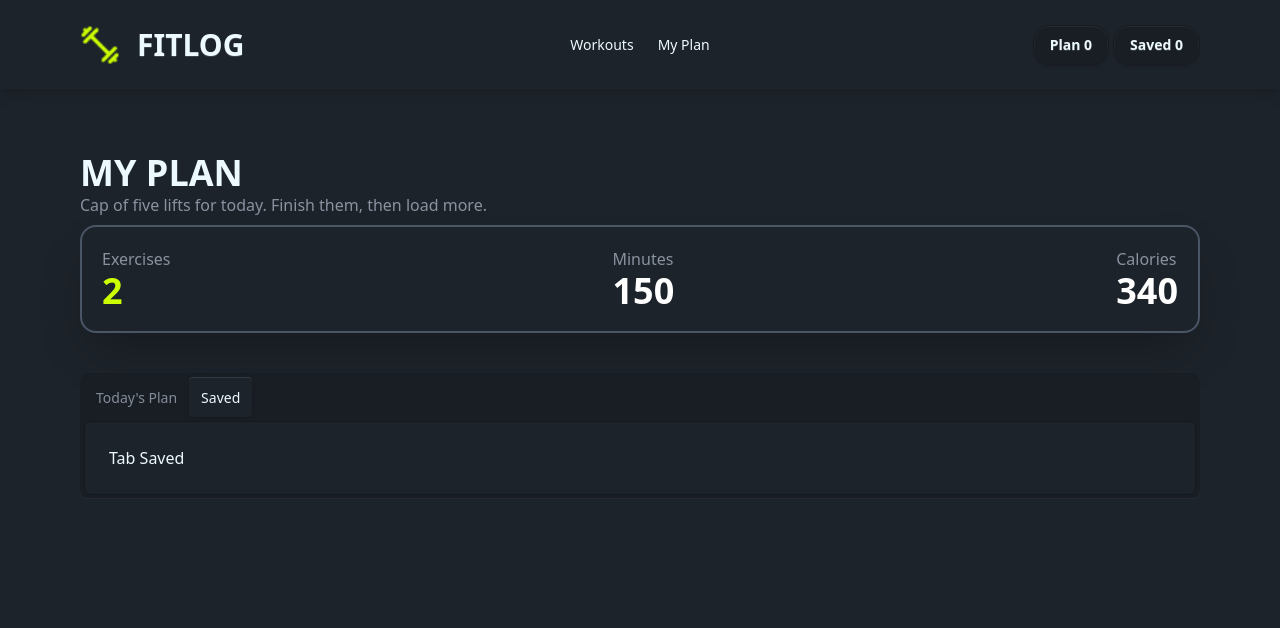
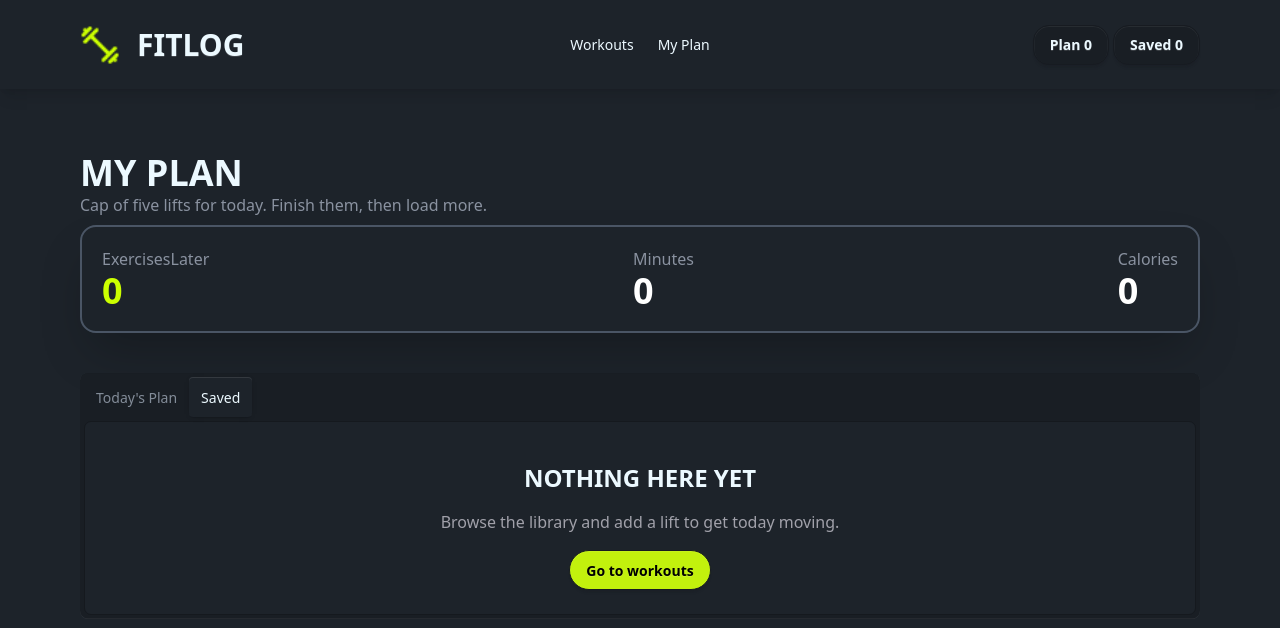
Before and after one commit to Wasima230Sultana/Fit-Log, a Next.js app: page /my-plan in a window 1280 px wide. Shown: the top 628 px of the page. Built offline with nearby package versions, Linux system fonts and the light colour scheme.

Commit message:
Add my plan part

```diff
--- a/src/app/Components/ButtonDetails/LaterButton.tsx
+++ b/src/app/Components/ButtonDetails/LaterButton.tsx
@@ -10,10 +10,10 @@ const LaterButton = ({work}:{work:IWorkOuts}) => {
     const handleLaterList=()=>{
           const checkList = laterList.find((t)=>String(t.id) === String(work.id)) as IWorkOuts;
           if(checkList){
-        toast.error("Already added this item");
+            toast.error("Already added this item for later plan");
           }else{
             setLaterList([...laterList,work])
-   toast.success(`Saved "${work.name}" in later plan`);
+            toast.success(`Saved "${work.name}" in later plan`);
           }
 
 
--- /dev/null
+++ b/src/app/Components/MyPlanPart/MyPlanBoxLater.tsx
@@ -0,0 +1,35 @@
+'use client'
+
+import { WorkoutContext } from "@/app/context/page";
+import { useContext } from "react";
+
+const MyPlanBoxLater = () => {
+    const {laterList,setLaterList} = useContext(WorkoutContext)
+    const totalCalories =
+    laterList.reduce((total, workout) => total + workout.caloriesBurned, 0);
+        const totalTime =
+    laterList.reduce((total, workout) => total + workout.duration, 0);
+    return (
+        <div>
+            <div className='my-2 flex justify-between items-center p-5 rounded-2xl border-2 border-gray-600 shadow-2xl'>
+                <div>
+                    <p className='text-[#8A92A0]'>ExercisesLater</p>
+                    <p className='text-4xl text-[#CCFF00] font-bold'>{laterList.length}</p>
+                </div>
+
+                <div>
+                    <p className='text-[#8A92A0]'>Minutes</p>
+                    <p className='text-4xl text-[#FFFFFF] font-bold'>{totalTime}</p>
+                </div>
+
+                <div>
+                    <p className='text-[#8A92A0]'>Calories</p>
+                    <p className='text-4xl text-[#FFFFFF] font-bold'>{totalCalories}</p>
+
+                </div>
+            </div>
+        </div>
+    );
+};
+
+export default MyPlanBoxLater;
--- /dev/null
+++ b/src/app/Components/MyPlanPart/MyPlanBoxToday.tsx
@@ -0,0 +1,35 @@
+'use client'
+
+import { WorkoutContext } from "@/app/context/page";
+import { useContext } from "react";
+
+const MyPlanBoxToday = () => {
+    const {laterList,todayList,setLaterList,setTodayList} = useContext(WorkoutContext)
+    const totalCalories =
+    todayList.reduce((total, workout) => total + workout.caloriesBurned, 0);
+        const totalTime =
+    todayList.reduce((total, workout) => total + workout.duration, 0);
+    return (
+        <div>
+            <div className='my-2 flex justify-between items-center p-5 rounded-2xl border-2 border-gray-600 shadow-2xl'>
+                <div>
+                    <p className='text-[#8A92A0]'>ExercisesToday</p>
+                    <p className='text-4xl text-[#CCFF00] font-bold'>{todayList.length}</p>
+                </div>
+
+                <div>
+                    <p className='text-[#8A92A0]'>Minutes</p>
+                    <p className='text-4xl text-[#FFFFFF] font-bold'>{totalTime}</p>
+                </div>
+
+                <div>
+                    <p className='text-[#8A92A0]'>Calories</p>
+                    <p className='text-4xl text-[#FFFFFF] font-bold'>{totalCalories}</p>
+
+                </div>
+            </div>
+        </div>
+    );
+};
+
+export default MyPlanBoxToday;
--- a/src/app/my-plan/page.tsx
+++ b/src/app/my-plan/page.tsx
@@ -1,39 +1,115 @@
-import React from 'react';
+'use client';
+
+import { useContext, useState } from 'react';
+import { WorkoutContext } from '../context/page';
+import WorkoutsCard from '../Components/homepage/WorkoutsCard';
+import MyPlanBoxToday from '../Components/MyPlanPart/MyPlanBoxToday';
+import MyPlanBoxLater from '../Components/MyPlanPart/MyPlanBoxLater';
 
 const MyPlanPage = () => {
+    const {
+        todayList,
+        laterList,
+    } = useContext(WorkoutContext);
+
+    const [toggle, setToggle] = useState(false);
+
     return (
-        <div className='max-w-8xl mx-auto my-8 p-6 md:px-20'>
-            <div className='my-2'>
-                <h1 className='text-4xl font-extrabold'>MY PLAN</h1>
-                <p className='text-[#8A92A0]'>Cap of five lifts for today. Finish them, then load more.</p>
+        <div className="max-w-8xl mx-auto my-8 p-6 md:px-20">
+
+            <div className="my-2">
+                <h1 className="text-4xl font-extrabold">
+                    MY PLAN
+                </h1>
+
+                <p className="text-[#8A92A0]">
+                    Cap of five lifts for today. Finish them, then load more.
+                </p>
             </div>
-            <div className='my-2 flex justify-between items-center p-5 rounded-2xl border-2 border-gray-600 shadow-2xl'>
-                <div>
-                    <p className='text-[#8A92A0]'>Exercises</p>
-                    <p className='text-4xl text-[#CCFF00] font-bold'>2</p>
+            <div>
+                { toggle? <MyPlanBoxToday></MyPlanBoxToday> :<MyPlanBoxLater></MyPlanBoxLater> }
+            </div>
+            <div className="my-10">
+
+                <div className="tabs tabs-box">
+
+                    {/* Today's Plan Tab */}
+                    <input
+                        type="radio"
+                        name="my_tabs_6"
+                        className="tab"
+                        aria-label="Today's Plan"
+                        checked={toggle}
+                        onChange={() => setToggle(true)}
+                    />
+
+                    <div className="tab-content bg-base-100 border-base-300 p-6">
+
+                        {todayList.length === 0 ? (
+                            <div className="text-center space-y-4 mt-4">
+                                <h2 className="font-extrabold text-2xl">
+                                    NOTHING HERE YET
+                                </h2>
+
+                                <p className="text-[#A1A1AA]">
+                                    Browse the library and add a lift to get today moving.
+                                </p>
+
+                                <button className="btn rounded-4xl bg-[#C2F10D] text-black">
+                                    Go to workouts
+                                </button>
+                            </div>
+                        ) : (
+                            todayList.map((work, idx) => (
+                                <WorkoutsCard
+                                    key={idx}
+                                    work={work}
+                                />
+                            ))
+                        )}
+
+                    </div>
+
+
+                    {/* Saved Tab */}
+                    <input
+                        type="radio"
+                        name="my_tabs_6"
+                        className="tab"
+                        aria-label="Saved"
+                        checked={!toggle}
+                        onChange={() => setToggle(false)}
+                    />
+
+                    <div className="tab-content bg-base-100 border-base-300 p-6">
+
+                        {laterList.length === 0 ? (
+                            <div className="text-center space-y-4 mt-4">
+                                <h2 className="font-extrabold text-2xl">
+                                    NOTHING HERE YET
+                                </h2>
+
+                                <p className="text-[#A1A1AA]">
+                                    Browse the library and add a lift to get today moving.
+                                </p>
+
+                                <button className="btn rounded-4xl bg-[#C2F10D] text-black">
+                                    Go to workouts
+                                </button>
+                            </div>
+                        ) : (
+                            laterList.map((work, idx) => (
+                                <WorkoutsCard
+                                    key={idx}
+                                    work={work}
+                                />
+                            ))
+                        )}
+
+                    </div>
+
                 </div>
 
-                <div>
-                    <p className='text-[#8A92A0]'>Minutes</p>
-                    <p className='text-4xl text-[#FFFFFF] font-bold'>150</p>
-                </div>
-
-                <div>
-                    <p className='text-[#8A92A0]'>Calories</p>
-                    <p className='text-4xl text-[#FFFFFF] font-bold'>340</p>
-
-                </div>
-            </div>
-            <div className='my-10'>
-                {/* name of each tab group should be unique */}
-<div className="tabs tabs-box">
-  <input type="radio" name="my_tabs_6" className="tab" aria-label="Today's Plan" />
-  <div className="tab-content bg-base-100 border-base-300 p-6"> Today's Plan</div>
-
-  <input type="radio" name="my_tabs_6" className="tab" aria-label="Saved" defaultChecked />
-  <div className="tab-content bg-base-100 border-base-300 p-6">Tab Saved</div>
-
-</div>
             </div>
         </div>
     );
```
